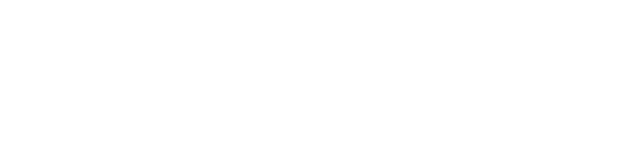
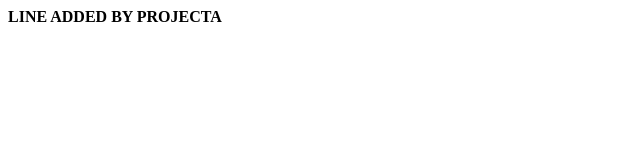
Before and after one commit to vamsimohanhsbc/DemoRepo, a plain HTML site: page index2.html in a window 1280 px wide. Shown: the whole page, without its empty margins (0-640 px from the left). Drawn offline with Linux system fonts and the light colour scheme.

Commit message:
Commit for changes added by ProjectA

```diff
--- a/index2.html
+++ b/index2.html
@@ -2,5 +2,5 @@
 
 	<title> Vamsi Mohan G</title>
 
-
+	<b> LINE ADDED BY PROJECTA</b>
 </html>
```
